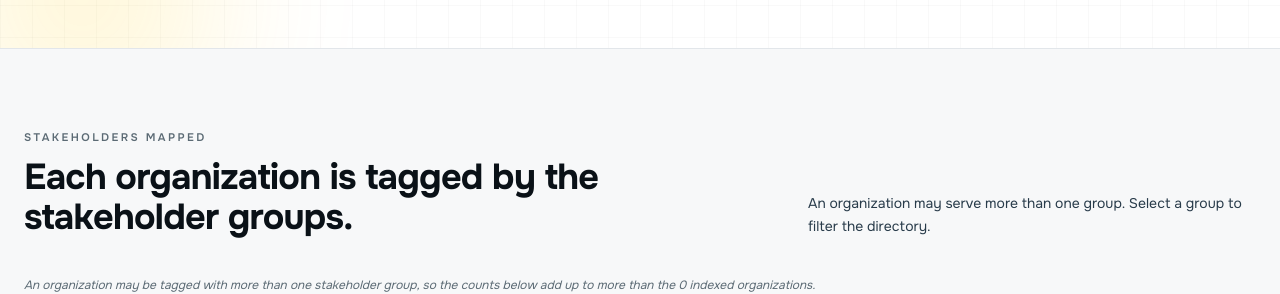
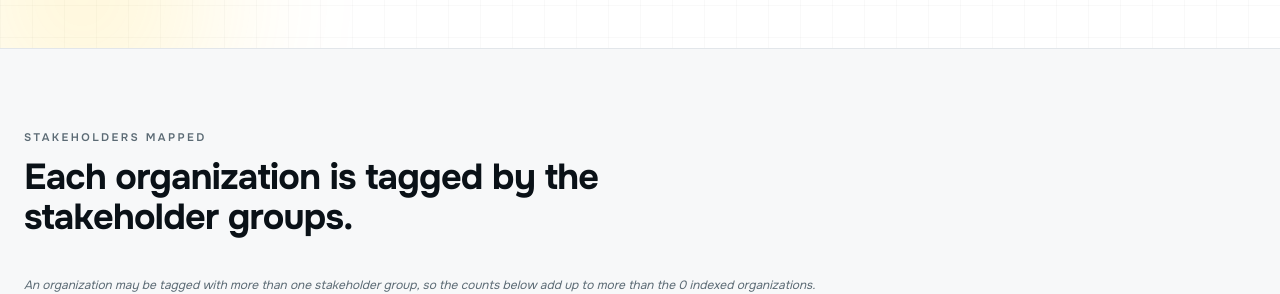
Before and after one commit to mehdiratta24/nyce-landscape-mapping, a Next.js app: page / in a window 1280 px wide. Shown: the part 960-1254 px from the top of the page. Built offline with nearby package versions, Linux system fonts and the light colour scheme; no server answers; the database is empty.

Commit message:
Section 1: remove duplicate intro on the right; keep italic note below

```diff
--- a/src/app/page.tsx
+++ b/src/app/page.tsx
@@ -124,18 +124,13 @@ export default async function Home() {
 
       {/* SECTION 1 — STAKEHOLDERS */}
       <section className="max-w-7xl mx-auto px-6 py-20">
-        <div className="flex items-end justify-between mb-10 flex-wrap gap-6">
-          <div>
-            <p className="text-[11px] uppercase tracking-[0.22em] text-nyce-muted mb-3 font-semibold">
-              Stakeholders Mapped
-            </p>
-            <h2 className="font-display font-bold text-3xl md:text-4xl text-nyce-ink tracking-[-0.02em] max-w-2xl">
-              Each organization is tagged by the stakeholder groups.
-            </h2>
-          </div>
-          <p className="text-nyce-slate max-w-md text-sm leading-relaxed">
-            An organization may serve more than one group. Select a group to filter the directory.
+        <div className="mb-10">
+          <p className="text-[11px] uppercase tracking-[0.22em] text-nyce-muted mb-3 font-semibold">
+            Stakeholders Mapped
           </p>
+          <h2 className="font-display font-bold text-3xl md:text-4xl text-nyce-ink tracking-[-0.02em] max-w-3xl">
+            Each organization is tagged by the stakeholder groups.
+          </h2>
         </div>
         <p className="text-xs text-nyce-muted mb-3 italic">
           An organization may be tagged with more than one stakeholder group, so the counts below
```
